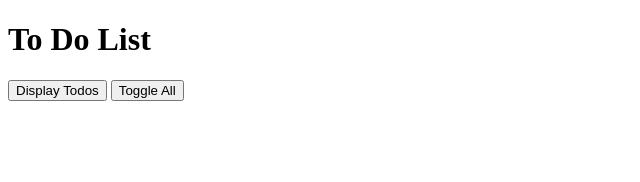
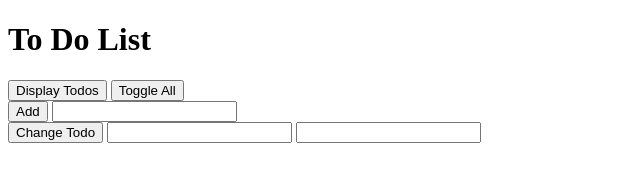
Before and after one commit to timmparsons/todolist, a plain HTML site: page index.html in a window 1280 px wide. Shown: the whole page, without its empty margins (0-640 px from the left). Drawn offline with Linux system fonts and the light colour scheme.

Commit message:
added inputs

```diff
--- a/index.html
+++ b/index.html
@@ -5,19 +5,28 @@
     <meta name="viewport" content="width=device-width, initial-scale=1.0">
     <meta http-equiv="X-UA-Compatible" content="ie=edge">
     <title>To Do List</title>
-    <h1>To Do List</h1>
-    <button id="displayTodosButton">Display Todos</button>
-    <button id="toggleAllButton">Toggle All</button>
+
 </head>
 <body>
+
+    <h1>To Do List</h1>
+    <div>
+      <button onclick="handlers.displayTodos()">Display Todos</button>
+      <button onclick="handlers.toggleAll()">Toggle All</button>
+    </div>
+
+
+    <div>
+      <button onclick="handlers.addTodo()">Add</button>
+      <input id="addTodoTextInput" type="text">
+    </div>
+
+    <div>
+      <button onclick="handlers.changeTodo()">Change Todo</button>
+      <input id="changeTodoPositionInput" type="number">
+      <input id="changeTodoTextInput" type="text">
+    </div>
 <script>
-//To Do List
-//View todo x
-//Add todo x
-//Edit todo x
-//Delete Todo x
-//Toggle Todo
-//Toggle All
 
 let todoList = {
   todos: [],
@@ -26,6 +35,7 @@
         console.log("Your Todo list is empty");
       } else {
           for (let i = 0; i < this.todos.length; i++) {
+            console.log("My Todos:");
             if(this.todos[i].completed === true) {
               //print with (x)
               console.log('(x)',this.todos[i].todoText);
@@ -82,21 +92,27 @@
 };
 
 
-// Access to display to dos button
+let handlers = {
+  displayTodos: function() {
+    todoList.viewTodo();
+  },
+  toggleAll: function() {
+    todoList.toggleAll();
+  },
+  addTodo: function() {
+    let addTodoTextInput = document.getElementById('addTodoTextInput');
+    todoList.addTodo(addTodoTextInput.value);
+    addTodoTextInput.value = "";
+  },
+  changeTodo: function() {
+    let changeTodoPositionInput = document.getElementById("changeTodoPositionInput");
+    let changeTodoTextInput = document.getElementById("changeTodoTextInput");
 
-let displayTodosButton = document.getElementById('displayTodosButton');
-let toggleAllButton = document.getElementById('toggleAllButton')
-
-// Display todos when someone clicks Display todos button
-
-displayTodosButton.addEventListener('click', function() {
-  todoList.viewTodo();
-});
-
-toggleAllButton.addEventListener('click', function() {
-  todoList.toggleAll();
-});
-
+    todoList.changeTodo(changeTodoPositionInput.valueAsNumber, changeTodoTextInput.value);
+    changeTodoPositionInput.value = '';
+    changeTodoTextInput.value = '';
+  }
+}
 
 </script>
 </body>
```
